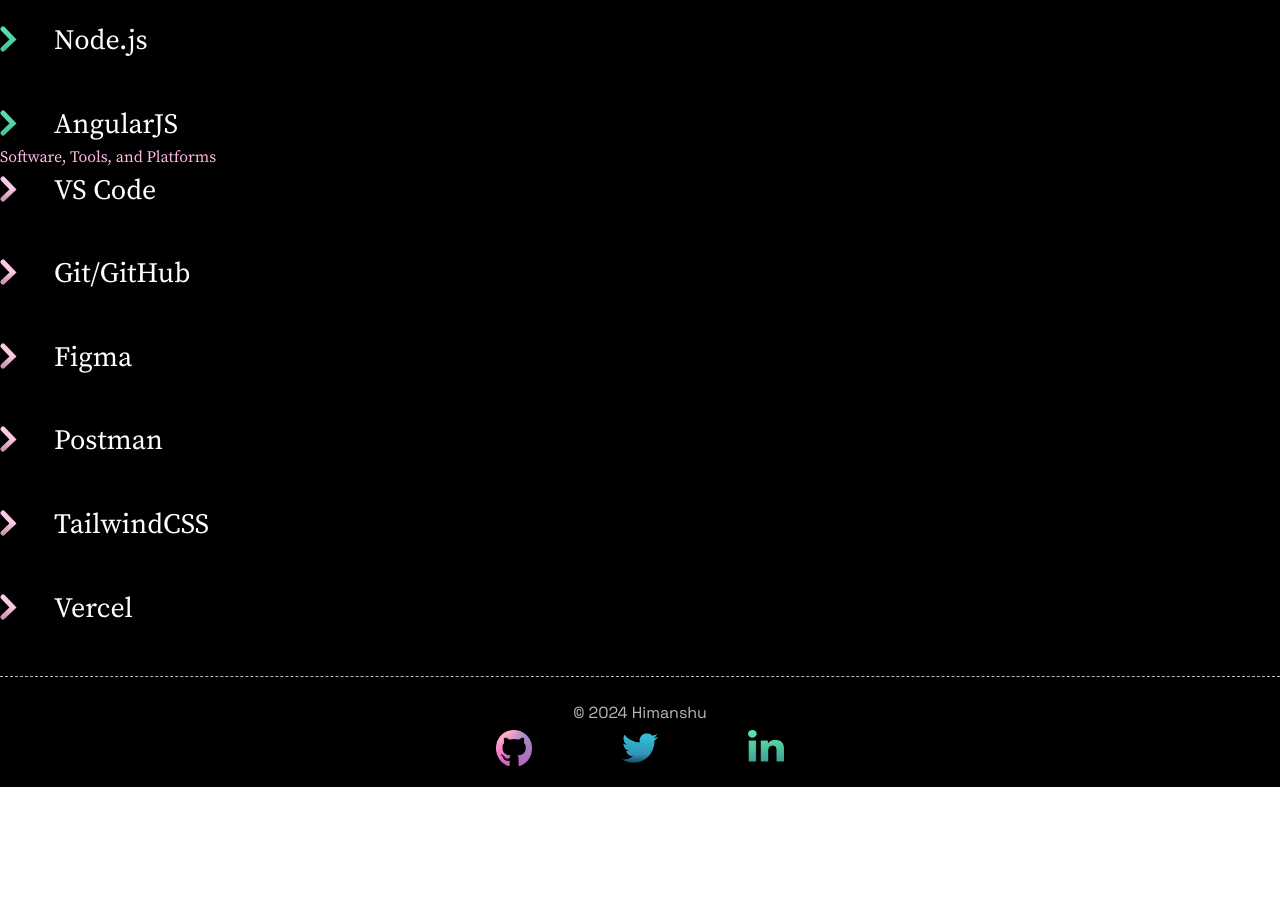
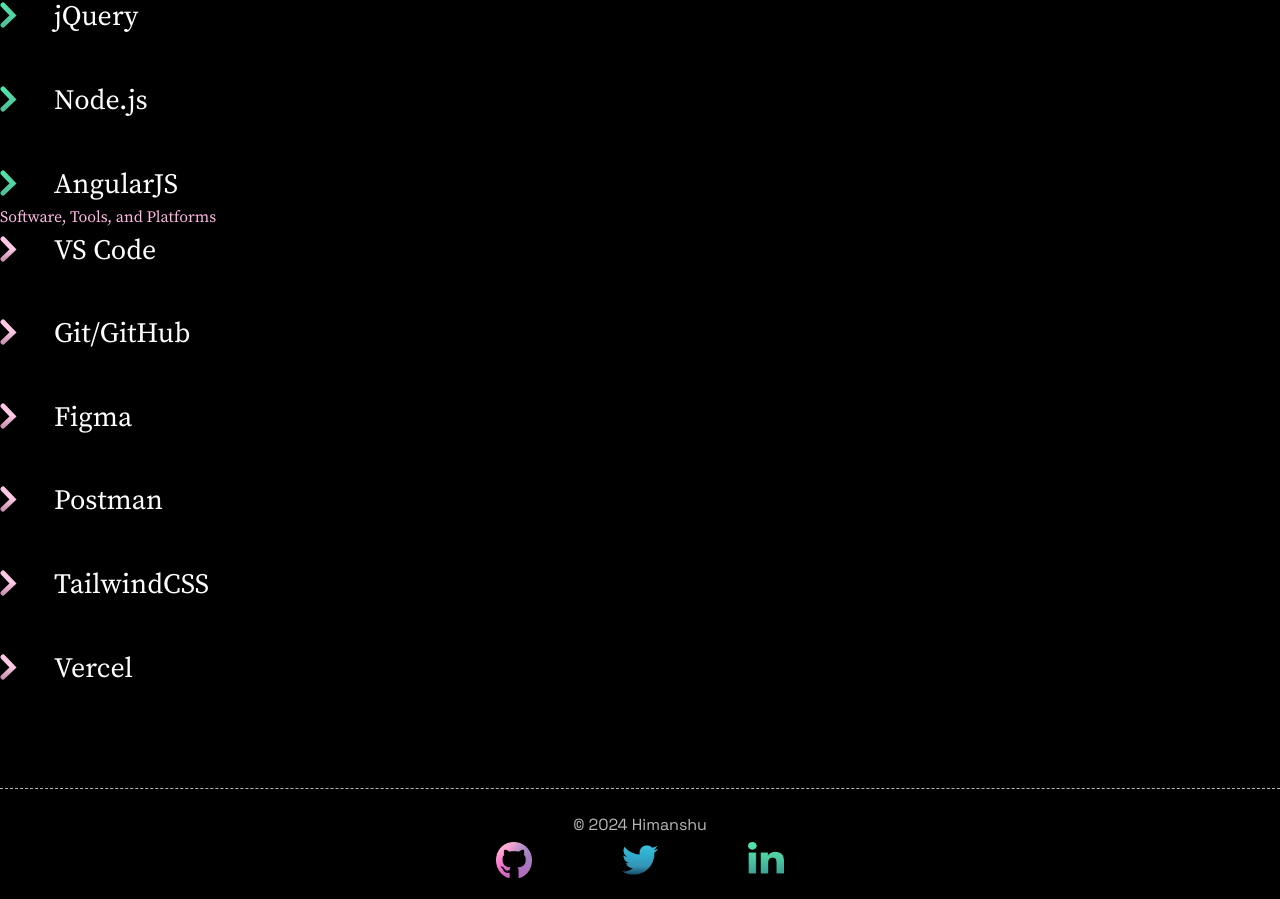
Before and after one commit to 17himanshu/my-portfolio, a React (Vite) app: page / in a window 1280 px wide. Shown: the part 4093-4992 px from the top of the page. Before the commit the page ends 4880 px from the top, so only its background shows below. Built offline with nearby package versions, Linux system fonts and the light colour scheme.

Commit message:
slight ui changes

```diff
--- a/src/About/RightSide.jsx
+++ b/src/About/RightSide.jsx
@@ -45,7 +45,7 @@
 
   return (
     <div className="right-side">
-      {viewPortWidth > 640 && <img src={image} className="rounded-full mt-30 pt-6" alt="" />}
+      {viewPortWidth >= 1240 && <img src={image} className="rounded-full mt-30 pt-6" alt="" />}
     </div>
   );
 }
--- a/src/App.css
+++ b/src/App.css
@@ -341,11 +341,39 @@
 }
 
 /* Skills */
+/* .skills p{
+  margin:0;
+} */
+/* .skills { */
+  /* width: 100vw;
+  min-height: 100vh; */
+  /* background-color: black;
+  padding-top: 60px;
+  padding-bottom: 100px; */
+  /* padding-bottom: 3rem; */
+/* } */
+
+/* .skills .title-wrapper {
+  display: flex;
+  text-align: center;
+  align-items: center;
+  font-size: clamp(2rem, 3vw, 65px);
+  margin: 0 0 4.5rem 4.5rem;
+  padding-top: 3rem;
+}
+
+.skills-wrapper {
+  max-width: 50%;
+} */
+
+.skills p {
+  margin: 0;
+}
+
 .skills {
-  width: 100vw;
-  min-height: 100vh;
   background-color: black;
-  padding-bottom: 3rem;
+  padding-top: 60px;
+  padding-bottom: 100px;
 }
 
 .skills .title-wrapper {
@@ -356,6 +384,7 @@
   margin: 0 0 4.5rem 4.5rem;
   padding-top: 3rem;
 }
+
 
 /*--- Designs ---*/
 .designs p {
@@ -776,4 +805,15 @@
   .designs .title-wrapper {
     padding-top: 6rem;
   }
+
+  .skills .title-wrapper {
+    padding-top: 6rem;
+  }
+
+
+  .skills {
+    margin-top: -100px;
+    padding-top: auto;
+  }
+
 }
--- a/src/Skills/Skills.jsx
+++ b/src/Skills/Skills.jsx
@@ -53,13 +53,13 @@
                 <img src={indigoCloseBracket} alt="closing bracket" />
             </div>
             {/* <div className="flex-col lg:flex lg:justify-evenly"> */}
-            <div className="flex justify-center flex-col lg:flex-row lg:justify-evenly">
+            <div className="flex flex-col mx-[4.5rem] lg:flex-row lg:justify-around">
 
                 <div>
-                    <div>
-                        <p className="text-4xl blue-gradient">Technical Languages</p>
+                    <div className="mb-10 mt-10">
+                        <p className="text-4xl blue-gradient x">Technical Languages</p>
                     </div>
-                    <div className="toolkit-list">
+                    <div className="toolkit-list text-xl m-2">
                         <ul>
                             <li>
                                 <img src={arrow} className="arrow" alt="bullet-point-arrow-style" />
@@ -89,10 +89,10 @@
                     </div>
                 </div>
                 <div>
-                    <div>
+                    <div className="mb-10 mt-10">
                         <p className="text-4xl green-gradient">Libraries/Frameworks</p>
                     </div>
-                    <div className="toolkit-list">
+                    <div className="toolkit-list text-xl">
                         <ul>
                             <li>
                                 <img src={greenarrow} className="arrow" alt="bullet-point-arrow-style" />
@@ -122,9 +122,10 @@
                     </div>
                 </div>
                 <div>
-                    <div>
+                    <div className="mb-10 mt-10">
                         <p className="text-4xl pink-gradient">Software, Tools, and Platforms</p>
-                        <div className="toolkit-list">
+                    </div>
+                    <div className="toolkit-list text-xl">
                         <ul>
                             <li>
                                 <img src={pinkarrow} className="arrow" alt="bullet-point-arrow-style" />
@@ -154,8 +155,7 @@
                     </div>
                 </div>
             </div>
-            </div>
 
-        </section>
+        </section >
     );
 }
```
Lines whose indentation alone changed are shown as unchanged.
